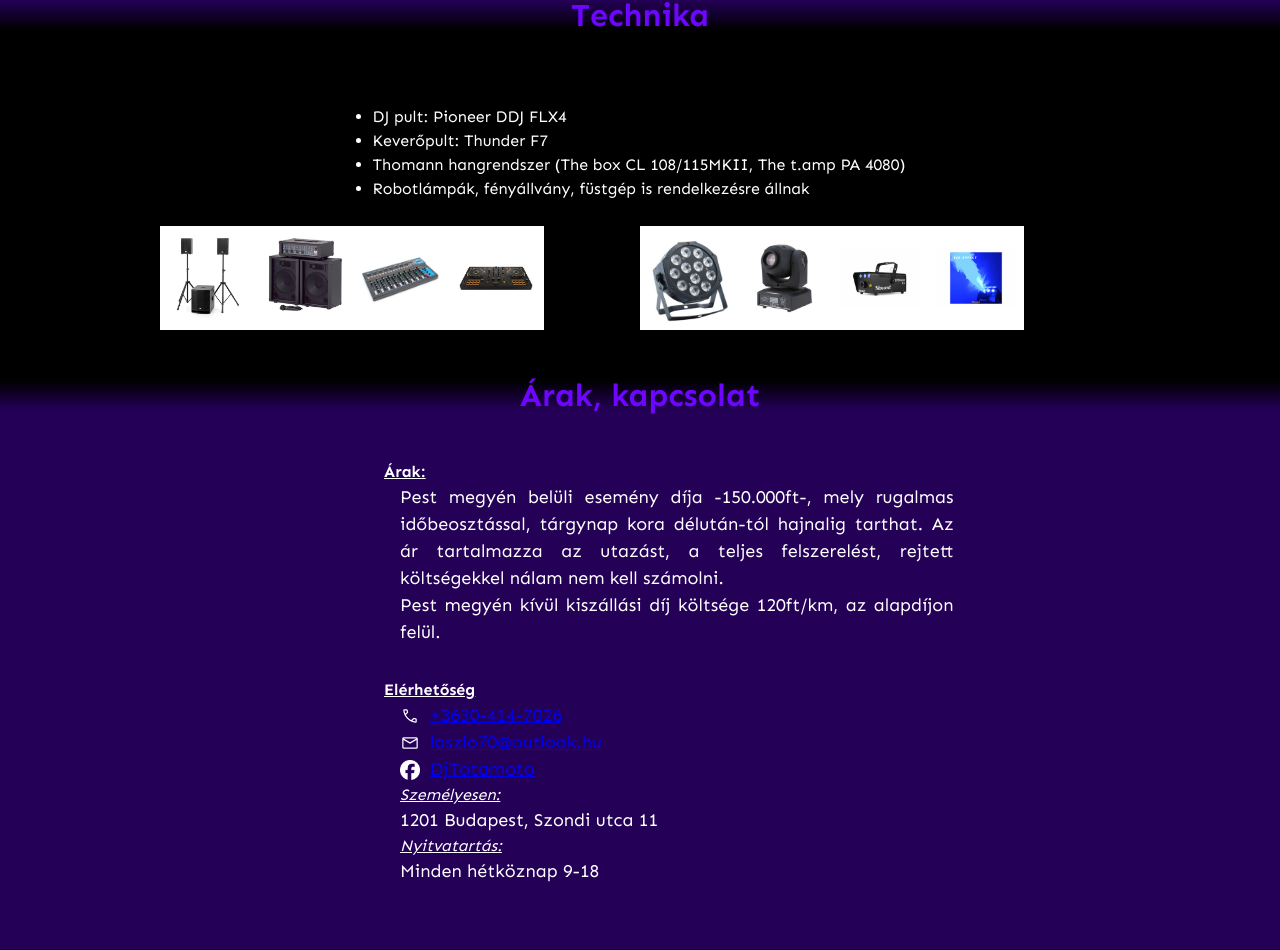
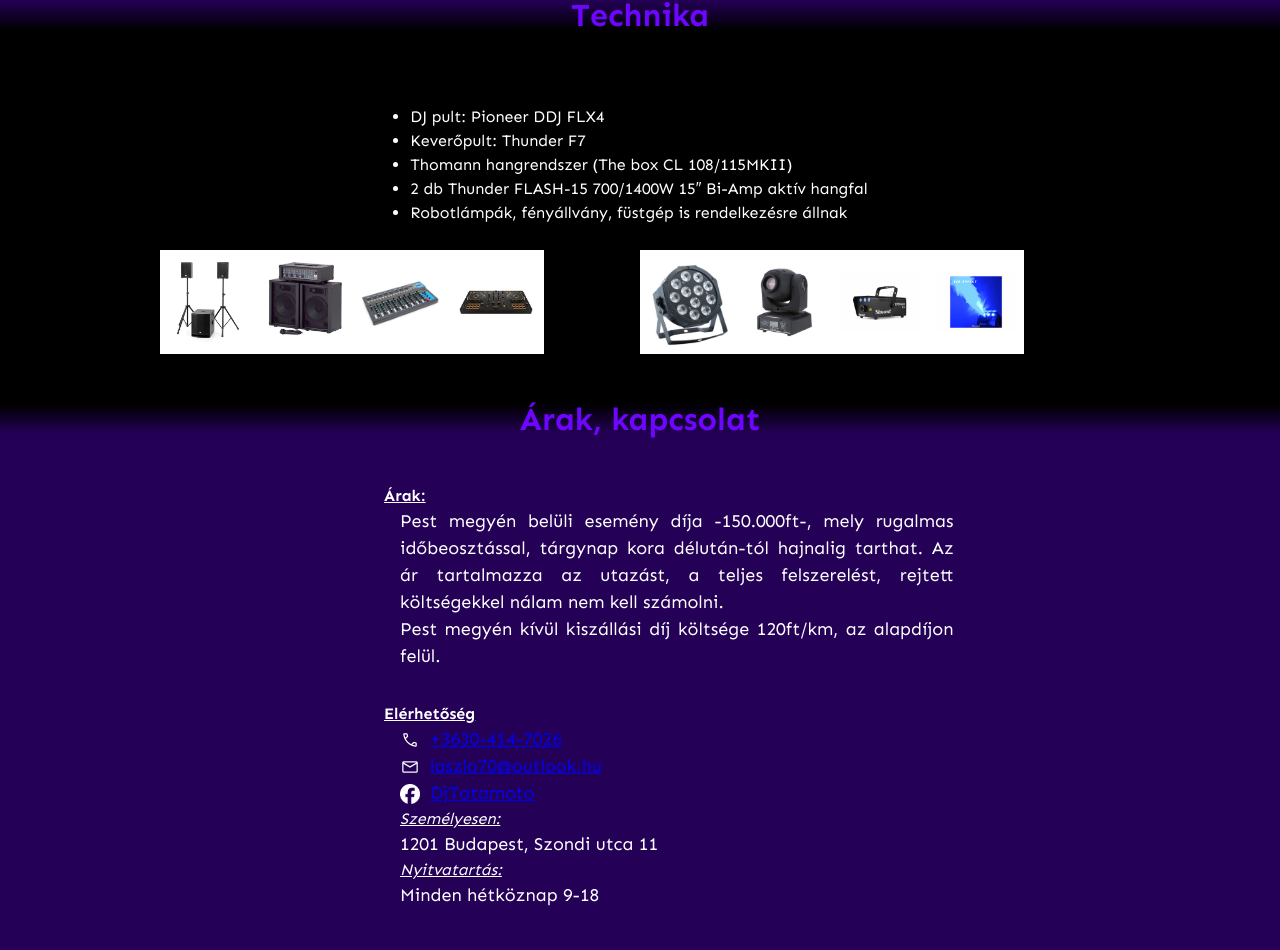
Before and after one commit to MathiasHun1/dj_tatamoto, a React (Vite) app: page / in a window 1280 px wide. Shown: the part 2066-3016 px from the top of the page. Built offline with nearby package versions, Linux system fonts and the light colour scheme.

Commit message:
modified some text

```diff
--- a/src/components/Accesories.jsx
+++ b/src/components/Accesories.jsx
@@ -36,8 +36,9 @@ const Accesories = () => {
           <li>DJ pult: Pioneer DDJ FLX4</li>
           <li>Keverőpult: Thunder F7</li>
           <li>
-            Thomann hangrendszer {'('}The box CL 108/115MKII, The t.amp PA 4080{')'}
+            Thomann hangrendszer {'('}The box CL 108/115MKII{')'}
           </li>
+          <li>2 db Thunder FLASH-15 700/1400W {'15″'} Bi-Amp aktív hangfal</li>
           <li>Robotlámpák, fényállvány, füstgép is rendelkezésre állnak</li>
         </List>
       </ListWrapper>
```
